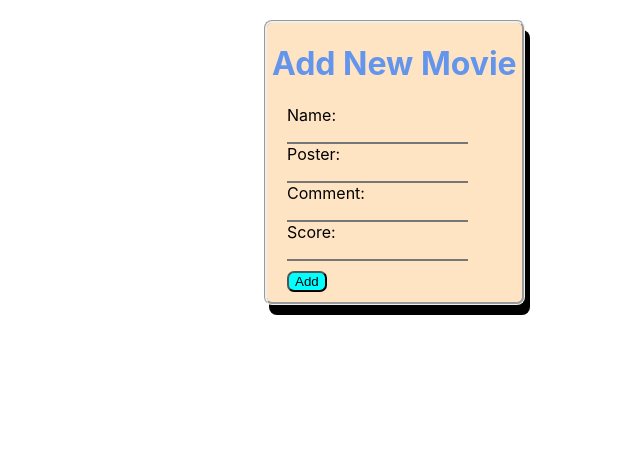
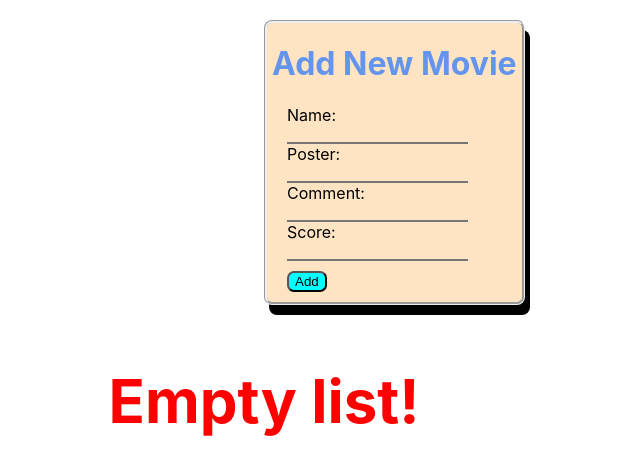
Before and after one commit to Taner940706/movie-app, a React (Create React App) app in the folder movie-app/: page / in a window 1280 px wide. Shown: the top 474 px of the page, without its empty margins (376-1016 px from the left). Built offline with nearby package versions, Linux system fonts and the light colour scheme.

Commit message:
continue to style

```diff
--- a/movie-app/src/components/MovieItem.module.css
+++ b/movie-app/src/components/MovieItem.module.css
@@ -7,7 +7,7 @@
     border-radius: 20px;
     background-color:bisque;
     width: 400px;
-    height: 480px;
+    /* height: 480px; */
 }
 
 .card button{
@@ -33,4 +33,5 @@
 
 .card p {
     text-align: center;
+    overflow-wrap: break-word;
 }
--- a/movie-app/src/components/Movies.module.css
+++ b/movie-app/src/components/Movies.module.css
@@ -4,3 +4,14 @@
     align-items: flex-end;
 
 }
+
+.error{
+    display: block;
+}
+.error-text {
+    color: red;
+    text-align: center;
+    font-weight: bold;
+    font-size: 60px;
+
+}
--- a/movie-app/src/components/Movies.tsx
+++ b/movie-app/src/components/Movies.tsx
@@ -5,13 +5,16 @@ import MovieItem from './MovieItem';
 import classes from './Movies.module.css';
 
 const Movies: React.FC<{items: Movie[], onRemoveMovie: (id: string) => void}> = (props) =>  {
-  return (
+  return <>
     <div className={classes.main}>
         {props.items.map((item) => (
             <MovieItem onRemoveMovie={props.onRemoveMovie.bind(null, item.id)} key={item.id} movie={item} />
         ))}
     </div>
-  )
+    <div className={classes.error}>
+  {props.items.length===0 && <p className={classes['error-text']}>Empty list!</p>}
+  </div>
+  </>
 }
 
 export default Movies;
```
